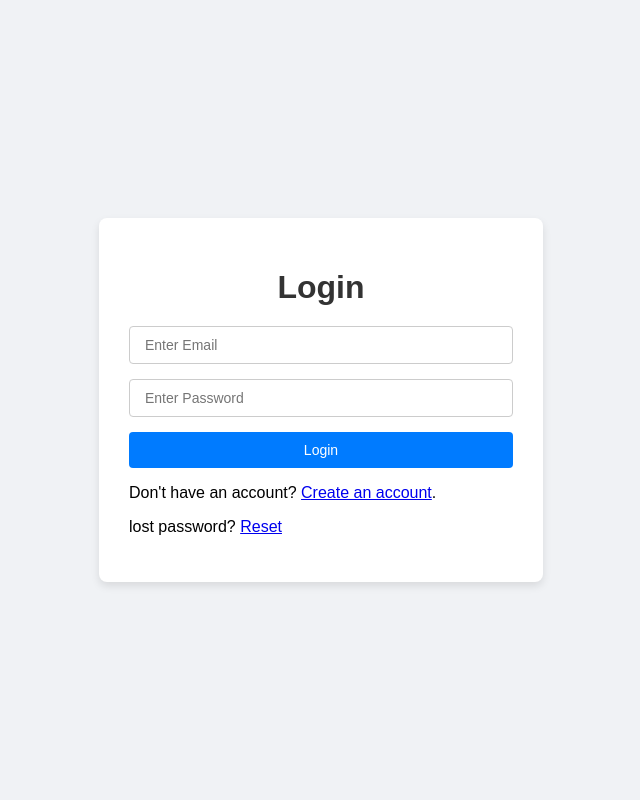
After one commit to besu179/todo-app, a PHP site: page /login.php in a window 1280 px wide. The commit adds this page. Shown: the whole page, without its empty margins (319-959 px from the left). Run offline with PHP 8.4, Linux system fonts and the light colour scheme.

Commit message:
i added login and signup functionalities with reseting password function(which is not working currently)

```diff
--- a/add_task.php
+++ b/add_task.php
@@ -95,7 +95,7 @@ if ($_SERVER['REQUEST_METHOD'] == 'POST') {
 
         <div class="mb-3">
             <button type="submit" class="btn btn-success">Add task</button>
-            <a href="/todo-app/index.php" class="btn btn-outline-secondary">Cancel</a>
+            <a href="index.php" class="btn btn-outline-secondary">Cancel</a>
         </div>
     </form>
 </body>
--- a/edit.php
+++ b/edit.php
@@ -123,7 +123,7 @@ if ($_SERVER['REQUEST_METHOD'] == 'POST') {
 
         <div class="mb-3">
             <button type="submit" class="btn btn-primary">Update Task</button>
-            <a href="/todo-app/index.php" class="btn btn-outline-secondary">Cancel</a>
+            <a href="index.php" class="btn btn-outline-secondary">Cancel</a>
         </div>
     </form>
 </body>
--- /dev/null
+++ b/login.php
@@ -0,0 +1,79 @@
+<?php
+// Initialize variables
+$error = '';
+$email = '';
+
+// Check if form is submitted
+if ($_SERVER['REQUEST_METHOD'] == 'POST') {
+    try {
+        // Get database connection
+        $database = require 'db.php';
+
+        // Sanitize and validate email
+        $email = filter_var($_POST['email'], FILTER_SANITIZE_EMAIL);
+        if (!filter_var($email, FILTER_VALIDATE_EMAIL)) {
+            throw new Exception("Invalid email format");
+        }
+
+        // Get password (don't sanitize passwords, we'll hash it)
+        $password = $_POST['password'] ?? '';
+        if (empty($password)) {
+            throw new Exception("Password is required");
+        }
+
+        // Secure query with prepared statement
+        $stmt = $database->prepare("SELECT * FROM users WHERE email = :email");
+        $stmt->bindParam(':email', $email);
+        $stmt->execute();
+
+        $user = $stmt->fetch(PDO::FETCH_ASSOC);
+
+        if (!$user) {
+            throw new Exception("User not found");
+        }
+
+        // Verify password
+        if (!password_verify($password, $user['password'])) {
+            throw new Exception("Incorrect password");
+        }
+
+        // Login successful - start session
+        session_start();
+        $_SESSION['user_id'] = $user['id'];
+
+        header("Location: index.php");
+        exit();
+    } catch (Exception $e) {
+        $error = $e->getMessage();
+    }
+}
+?>
+
+<!DOCTYPE html>
+<html lang="en">
+
+<head>
+    <meta charset="UTF-8">
+    <meta name="viewport" content="width=device-width, initial-scale=1.0">
+    <title>Login</title>
+    <link rel="stylesheet" href="style.css">
+</head>
+
+<body>
+    <div class="container">
+        <h1>Login</h1>
+        <?php if (!empty($error)): ?>
+            <p class="error"><?php echo htmlspecialchars($error); ?></p>
+        <?php endif; ?>
+        <form action="login.php" method="post">
+            <input type="email" name="email" placeholder="Enter Email" value="<?php echo htmlspecialchars($email); ?>" required>
+            <input type="password" name="password" placeholder="Enter Password" required>
+            <input type="submit" value="Login">
+        </form>
+        <p>Don't have an account? <a href="signup.html">Create an account</a>.</p>
+        <p>lost password? <a href="forgot-password.php">Reset</a></p>
+
+    </div>
+</body>
+
+</html>
--- /dev/null
+++ b/style.css
@@ -0,0 +1,69 @@
+body {
+  font-family: Arial, sans-serif;
+  background-color: #f0f2f5; /* Light gray background */
+  display: flex;
+  justify-content: center;
+  align-items: center;
+  height: 100vh; /* Full viewport height */
+  margin: 0;
+}
+
+/* Styling for the container */
+.container {
+  background-color: #ffffff; /* White background for form box */
+  padding: 30px;
+  border-radius: 8px; /* Rounded corners */
+  box-shadow: 0 4px 8px rgba(0, 0, 0, 0.1); /* Subtle shadow */
+  width: 30vw; /* Fixed width */
+}
+
+/* Styling for the heading */
+h1 {
+  text-align: center;
+  margin-bottom: 20px;
+  color: #333; /* Dark gray text */
+}
+
+/* Styling for input fields */
+input[type="text"],
+input[type="email"],
+input[type="password"] {
+  width: 100%;
+  padding: 10px 15px;
+  margin-bottom: 15px;
+  border: 1px solid #ccc; /* Light gray border */
+  border-radius: 4px; /* Slightly rounded edges */
+  font-size: 14px;
+  box-sizing: border-box; /* Include padding in width */
+  transition: border-color 0.3s;
+}
+
+/* Change border color on focus */
+input[type="text"]:focus,
+input[type="email"]:focus,
+input[type="password"]:focus {
+  border-color: #007bff; /* Blue border on focus */
+  outline: none;
+}
+
+/* Styling for submit button */
+input[type="submit"] {
+  width: 100%;
+  padding: 10px 15px;
+  background-color: #007bff; /* Bootstrap blue */
+  color: #fff;
+  border: none;
+  border-radius: 4px;
+  cursor: pointer;
+  font-size: 14px;
+  transition: background-color 0.3s;
+}
+
+/* Hover effect for button */
+input[type="submit"]:hover {
+  background-color: #0056b3; /* Darker blue on hover */
+}
+
+.error{
+  color: rgb(228, 49, 49);
+}
```
Also changed, not shown: db.php (added, +29 -0 lines), forgot-password.php (added, +21 -0 lines), index.php (+18 -5 lines), logout.php (added, +7 -0 lines), process-signup.php (added, +45 -0 lines), send-reset-password.php (added, +45 -0 lines), signup.html (added, +30 -0 lines), README.md.
